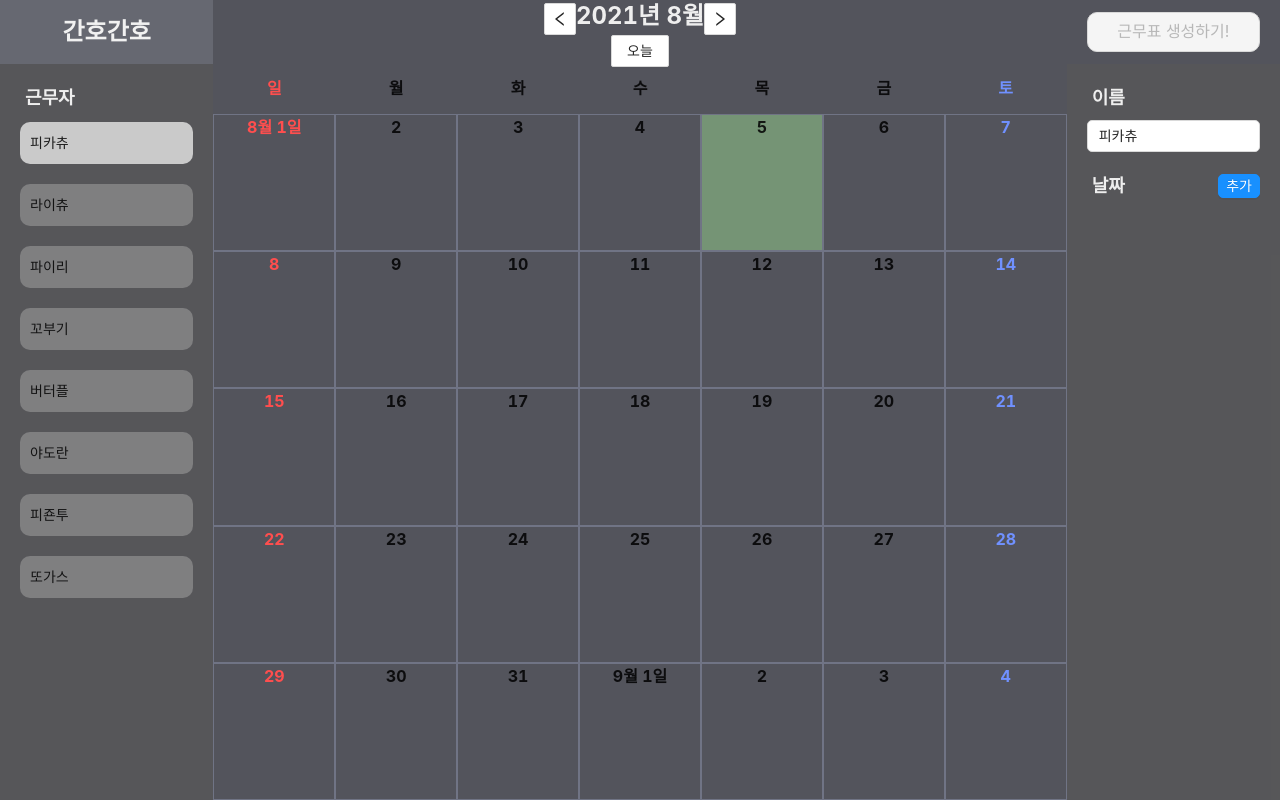
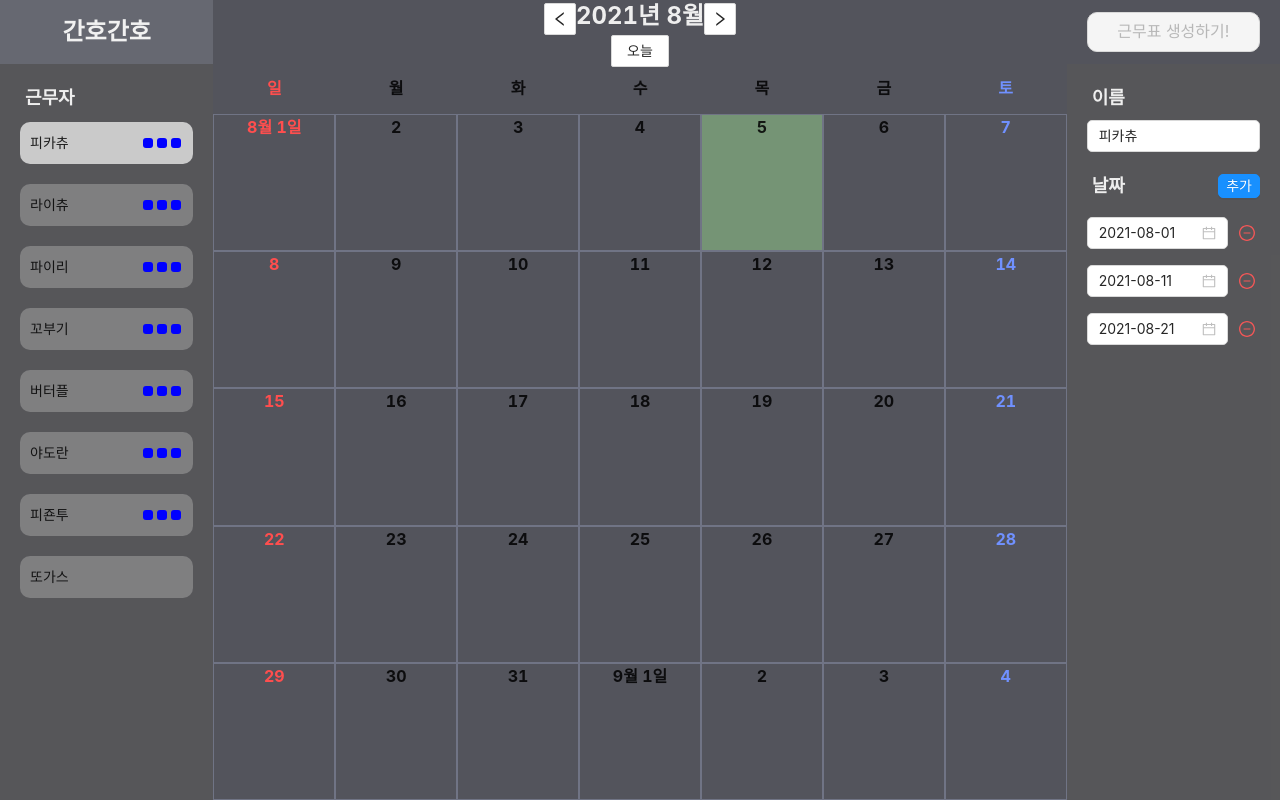
Before and after one commit to 0407chan/GanhoGanho, a React (Create React App) app: page / in a window 1280 px wide. Built offline with nearby package versions, Linux system fonts and the light colour scheme.

Commit message:
[8] 더미데이터에 예시 날짜 추가

```diff
--- a/src/containers/MainContainer/MainContainer.tsx
+++ b/src/containers/MainContainer/MainContainer.tsx
@@ -3,7 +3,7 @@ import Editor from '@/components/Editor'
 import Header from '@/components/Header'
 import SideManage from '@/components/SideManage'
 import { addMonths, subMonths } from 'date-fns'
-import { Moment } from 'moment'
+import moment, { Moment } from 'moment'
 import React, { useState } from 'react'
 import * as S from './style'
 
@@ -15,31 +15,31 @@ export type User = {
 const initUserList: User[] = [
   {
     name: '피카츄',
-    offDate: []
+    offDate: [moment('2021-08-01'), moment('2021-08-11'), moment('2021-08-21')]
   },
   {
     name: '라이츄',
-    offDate: []
+    offDate: [moment('2021-08-24'), moment('2021-08-03'), moment('2021-08-18')]
   },
   {
     name: '파이리',
-    offDate: []
+    offDate: [moment('2021-08-09'), moment('2021-08-11'), moment('2021-08-20')]
   },
   {
     name: '꼬부기',
-    offDate: []
+    offDate: [moment('2021-08-05'), moment('2021-08-13'), moment('2021-08-26')]
   },
   {
     name: '버터플',
-    offDate: []
+    offDate: [moment('2021-08-03'), moment('2021-08-16'), moment('2021-08-24')]
   },
   {
     name: '야도란',
-    offDate: []
+    offDate: [moment('2021-08-07'), moment('2021-08-19'), moment('2021-08-21')]
   },
   {
     name: '피죤투',
-    offDate: []
+    offDate: [moment('2021-08-05'), moment('2021-08-23'), moment('2021-08-31')]
   },
   {
     name: '또가스',
@@ -77,11 +77,17 @@ const MainContainer: React.FC = () => {
           currentUser={currentUser}
           setCurrentUser={setCurrentUser}
         />
-        <Calendar currentDate={currentDate} />
+        <Calendar
+          currentDate={currentDate}
+          userList={userList}
+          currentUser={currentUser}
+          setCurrentUser={setCurrentUser}
+        />
         <Editor
           currentUser={currentUser}
+          setCurrentUser={setCurrentUser}
+          userList={userList}
           setUserList={setUserList}
-          setCurrentUser={setCurrentUser}
         />
       </S.ContentWrapper>
     </S.Container>
```
